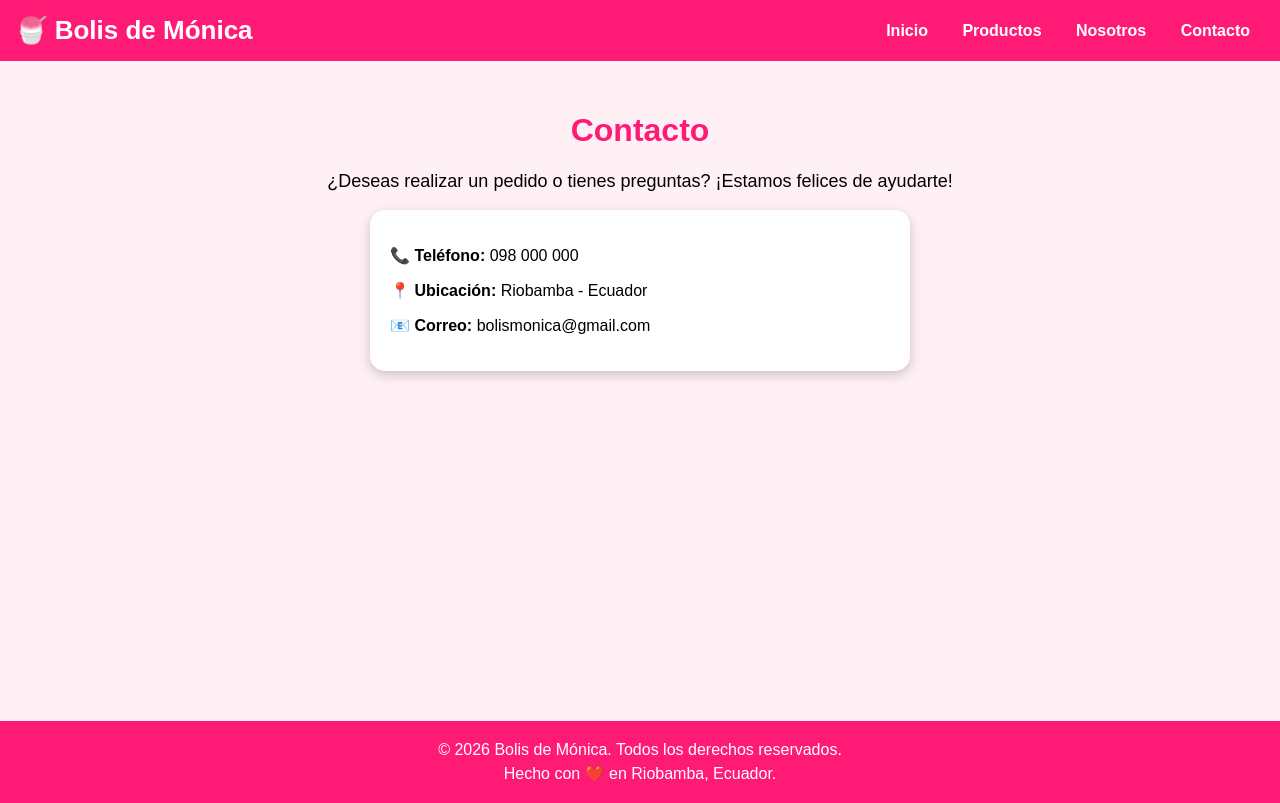
After one commit to MonicaZ1996/Proyecto-Bolis-Monica, a Flask app: page /contacto in a window 1280 px wide. The commit adds this page. Run offline with Flask 3, Linux system fonts and the light colour scheme.

Commit message:
correccion final

```diff
--- a/app.py
+++ b/app.py
@@ -2,8 +2,8 @@ from flask import Flask, render_template
 
 app = Flask(__name__)
 
-# Lista de productos
-lista_producto = [
+# ---- LISTA DE PRODUCTOS ----
+lista_productos = [
     {
         "nombre": "Boli de Fresa",
         "descripcion": "Delicioso boli de fresa natural.",
@@ -20,26 +20,40 @@ lista_producto = [
         "nombre": "Boli de Coco",
         "descripcion": "Boli hecho con coco fresco.",
         "precio": 1.00,
-        "imagen": "/static/img/coco.jpg"
+        "imagen": "/static/img/sandia.jpg"
     },
     {
         "nombre": "Boli de Mora",
-        "descripcion": "Boli hecho con mora sacada de la planta a la olla.",
+        "descripcion": "Boli hecho con mora natural.",
         "precio": 1.00,
         "imagen": "/static/img/mora.jpg"
     },
     {
         "nombre": "Boli de Oreo",
-        "descripcion": "Boli hecho con la mejor galleta Oreo.",
+        "descripcion": "Boli hecho con galletas Oreo.",
         "precio": 1.00,
-        "imagen": "/static/img/oreo.jpg"
+        "imagen": "/static/img/sandia.jpg"
     }
 ]
 
+# -------------------- RUTAS --------------------
+
 @app.route("/")
 def index():
-    return render_template("index.html", productos=lista_producto)
+    return render_template("index.html", productos=lista_productos)
 
-# Solo para ejecución local; Render usa gunicorn
+@app.route("/productos")
+def productos():
+    return render_template("productos.html", productos=lista_productos)
+
+@app.route("/nosotros")
+def nosotros():
+    return render_template("nosotros.html")
+
+@app.route("/contacto")
+def contacto():
+    return render_template("contacto.html")
+
+
 if __name__ == "__main__":
     app.run(debug=True)
--- a/templates/base.html
+++ b/templates/base.html
@@ -2,21 +2,88 @@
 <html lang="es">
 <head>
     <meta charset="UTF-8">
-    <title>Bolis Mónica</title>
-    <link rel="stylesheet" href="{{ url_for('static', filename='styles.css') }}">
+    <meta name="viewport" content="width=device-width, initial-scale=1.0">
+    <title>Bolis de Mónica</title>
+
+    <!-- Estilos generales -->
+    <style>
+        body {
+            margin: 0;
+            font-family: Arial, Helvetica, sans-serif;
+            background: #fff0f5;
+        }
+
+        /* NAVBAR */
+        .navbar {
+            background: #ff1a75;
+            padding: 15px;
+            color: white;
+            display: flex;
+            justify-content: space-between;
+            align-items: center;
+        }
+
+        .navbar a {
+            color: white;
+            text-decoration: none;
+            margin: 0 15px;
+            font-weight: bold;
+            transition: 0.3s;
+        }
+
+        .navbar a:hover {
+            color: #ffe6f0;
+        }
+
+        .logo {
+            font-size: 26px;
+            font-weight: bold;
+        }
+
+        /* CONTENIDO */
+        .content {
+            padding: 30px;
+            min-height: 70vh;
+        }
+
+        /* FOOTER */
+        footer {
+            background: #ff1a75;
+            color: white;
+            text-align: center;
+            padding: 15px;
+            margin-top: 40px;
+        }
+
+        footer p {
+            margin: 5px;
+        }
+    </style>
 </head>
+
 <body>
 
-<nav>
-    <a href="/">Inicio</a>
-    <a href="/productos">Productos</a>
-    <a href="/about">Acerca de</a>
-</nav>
+    <!-- NAVBAR -->
+    <header class="navbar">
+        <div class="logo">🍧 Bolis de Mónica</div>
+        <nav>
+            <a href="/">Inicio</a>
+            <a href="/productos">Productos</a>
+            <a href="/nosotros">Nosotros</a>
+            <a href="/contacto">Contacto</a>
+        </nav>
+    </header>
 
-{% block contenido %}
-<!-- Aquí va el contenido de cada página -->
-<img src="{{ url_for('static', filename='img/bolis.jpg') }}" alt="bolis">
-{% endblock %}
+    <!-- CONTENIDO PRINCIPAL -->
+    <main class="content">
+        {% block content %}{% endblock %}
+    </main>
+
+    <!-- FOOTER -->
+    <footer>
+        <p>© 2026 Bolis de Mónica. Todos los derechos reservados.</p>
+        <p>Hecho con ❤️ en Riobamba, Ecuador.</p>
+    </footer>
 
 </body>
 </html>
--- /dev/null
+++ b/templates/contacto.html
@@ -0,0 +1,19 @@
+{% extends "base.html" %}
+
+{% block content %}
+<h1 style="text-align:center; color:#ff1a75;">Contacto</h1>
+
+<p style="text-align:center; font-size:18px;">
+    ¿Deseas realizar un pedido o tienes preguntas?
+    ¡Estamos felices de ayudarte!
+</p>
+
+<div style="max-width:500px; margin:auto; background:white; padding:20px;
+            border-radius:15px; box-shadow:0 4px 12px rgba(0,0,0,0.2);">
+
+    <p><strong>📞 Teléfono:</strong> 098 000 000</p>
+    <p><strong>📍 Ubicación:</strong> Riobamba - Ecuador</p>
+    <p><strong>📧 Correo:</strong> bolismonica@gmail.com</p>
+
+</div>
+{% endblock %}
```
Also changed, not shown: templates/nosotro.html (added, +15 -0 lines), templates/producto.html (+15 -17 lines).
